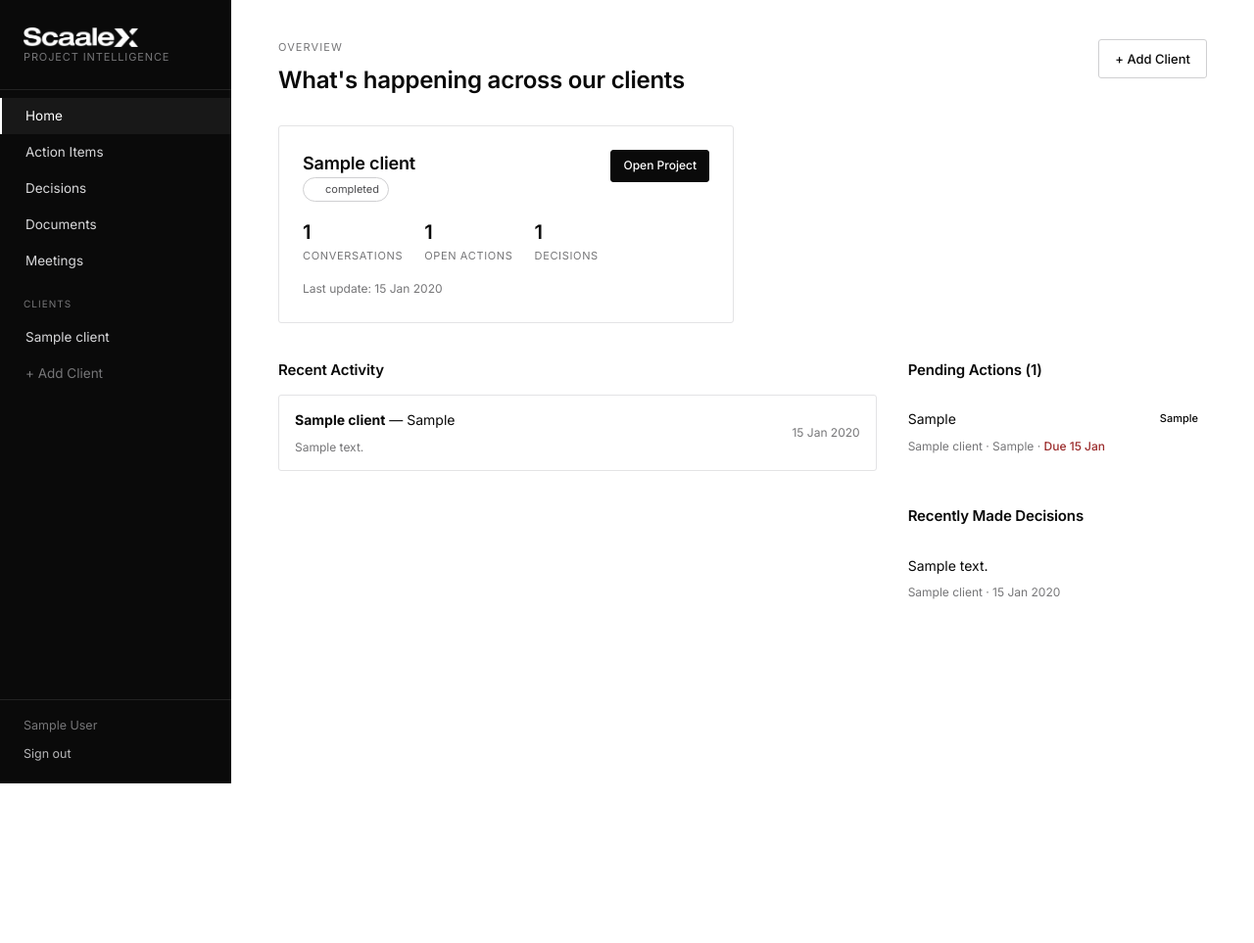
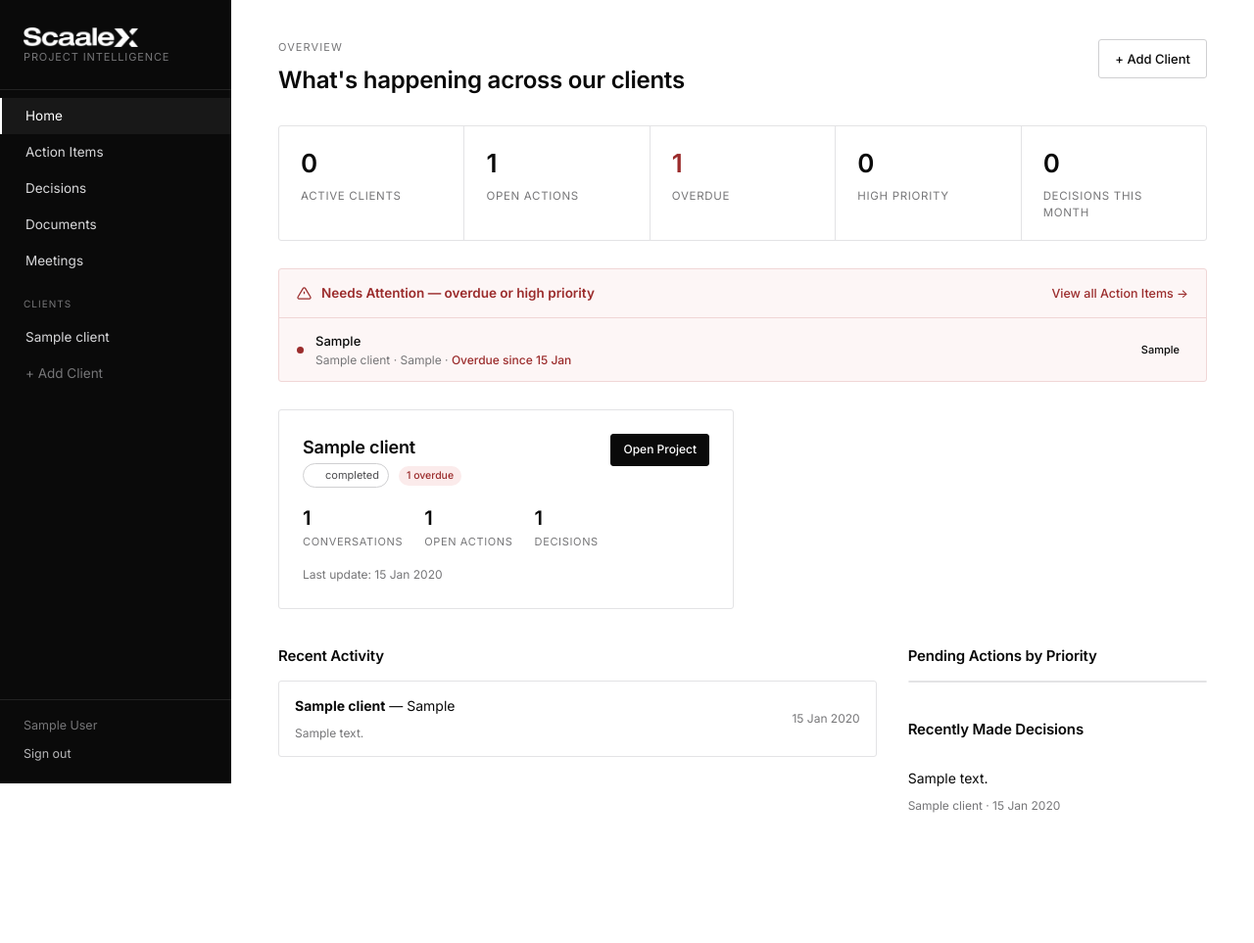
Before and after one commit to Pv-Anand/Scaalex, a Flask app: page / in a window 1280 px wide. Shown: the whole page at 98% size. Before the commit the page ends 800 px from the top, so only its background shows below. Run offline with Flask 3, Linux system fonts and the light colour scheme; a user stored in the database is signed in; tables that the repository leaves empty hold one stand-in row (values such as "Sample post"); some libraries are stand-ins or nearby versions.

Commit message:
Redesign Home: KPI row, Needs Attention, priority-grouped actions
Adds a stat row (Active Clients, Open Actions, Overdue, High
Priority, Decisions This Month) and a "Needs Attention" panel that
surfaces overdue and high-priority action items across every client,
sorted overdue-first. Client cards now flag how many of their items
are overdue. Pending Actions is regrouped from one flat list into
High/Medium/Low buckets and shows each item's assignee.

Co-Authored-By: Claude Sonnet 5 <noreply@anthropic.com>

```diff
--- a/routes/home.py
+++ b/routes/home.py
@@ -1,9 +1,13 @@
+from datetime import datetime
+
 from flask import Blueprint, render_template
 from flask_login import login_required
 
 from models import Client, Conversation, Decision, ActionItem
 
 home_bp = Blueprint("home", __name__)
+
+PRIORITY_ORDER = {"High": 0, "Medium": 1, "Low": 2}
 
 
 @home_bp.route("/")
@@ -14,21 +18,56 @@ def index():
     recent_conversations = (
         Conversation.query.order_by(Conversation.date.desc()).limit(6).all()
     )
-    pending_actions = (
+
+    open_items = (
         ActionItem.query.filter(ActionItem.status != "Completed")
         .order_by(ActionItem.due_date.is_(None), ActionItem.due_date.asc())
-        .limit(8)
         .all()
     )
+
+    overdue_items = [a for a in open_items if a.is_overdue]
+    high_priority_items = [a for a in open_items if a.priority == "High"]
+
+    needs_attention_ids = {}
+    for a in overdue_items + high_priority_items:
+        needs_attention_ids[a.id] = a
+    needs_attention = sorted(
+        needs_attention_ids.values(),
+        key=lambda a: (
+            0 if a.is_overdue else 1,
+            PRIORITY_ORDER.get(a.priority, 3),
+            a.due_date or datetime.max.date(),
+        ),
+    )[:6]
+
+    pending_by_priority = {"High": [], "Medium": [], "Low": []}
+    for a in open_items:
+        pending_by_priority.setdefault(a.priority, []).append(a)
+    for key in pending_by_priority:
+        pending_by_priority[key] = pending_by_priority[key][:6]
+
+    overdue_by_client = {}
+    for a in overdue_items:
+        overdue_by_client[a.client_id] = overdue_by_client.get(a.client_id, 0) + 1
+
     recent_decisions = Decision.query.order_by(Decision.date.desc()).limit(6).all()
 
-    total_open_actions = ActionItem.query.filter(ActionItem.status != "Completed").count()
+    month_start = datetime.utcnow().replace(day=1, hour=0, minute=0, second=0, microsecond=0)
+    decisions_this_month = Decision.query.filter(Decision.date >= month_start).count()
+
+    active_clients_count = sum(1 for c in clients if c.status == "Active")
 
     return render_template(
         "home.html",
         clients=clients,
         recent_conversations=recent_conversations,
-        pending_actions=pending_actions,
+        needs_attention=needs_attention,
+        pending_by_priority=pending_by_priority,
         recent_decisions=recent_decisions,
-        total_open_actions=total_open_actions,
+        total_open_actions=len(open_items),
+        overdue_count=len(overdue_items),
+        high_priority_count=len(high_priority_items),
+        decisions_this_month=decisions_this_month,
+        active_clients_count=active_clients_count,
+        overdue_by_client=overdue_by_client,
     )
--- a/static/css/style.css
+++ b/static/css/style.css
@@ -159,6 +159,20 @@ button { font-family: inherit; }
 .stat-cell:last-child { border-right: none; }
 .stat-cell .num { font-size: 26px; font-weight: 600; }
 .stat-cell .label { font-size: 11.5px; color: var(--grey-500); text-transform: uppercase; letter-spacing: 0.06em; margin-top: 4px; }
+.stat-cell.alert .num { color: var(--danger); }
+
+/* ---------- Home: Needs Attention, priority groups ---------- */
+.attn-panel { border: 1px solid #f0d6d6; background: #fdf6f6; border-radius: var(--radius); margin-bottom: 28px; }
+.attn-header { display: flex; align-items: center; justify-content: space-between; padding: 14px 18px; border-bottom: 1px solid #f0d6d6; }
+.attn-row { display: flex; align-items: center; gap: 12px; padding: 12px 18px; border-bottom: 1px solid #f2dede; }
+.attn-row:last-child { border-bottom: none; }
+.attn-dot { width: 7px; height: 7px; border-radius: 50%; background: var(--warn); flex-shrink: 0; }
+.attn-dot.is-overdue { background: var(--danger); }
+.badge-overdue-chip { font-size: 10.5px; padding: 2px 8px; border-radius: 20px; background: var(--danger-bg); color: var(--danger); font-weight: 500; }
+.priority-group-header { padding: 9px 16px; background: var(--grey-50); border-bottom: 1px solid var(--line); font-size: 11px; font-weight: 600; text-transform: uppercase; letter-spacing: 0.06em; }
+.priority-group-header.priority-High { color: var(--danger); }
+.priority-group-header.priority-Medium { color: var(--warn); }
+.priority-group-header.priority-Low { color: var(--grey-700); }
 
 /* ---------- Sub nav (client tabs) ---------- */
 .subnav { display: flex; gap: 0; justify-content: space-between; border-bottom: 1px solid var(--line); margin-bottom: 28px; flex-wrap: wrap; }
--- a/templates/home.html
+++ b/templates/home.html
@@ -9,6 +9,58 @@
   <a href="{{ url_for('clients.new') }}" class="btn btn-secondary">+ Add Client</a>
 </div>
 
+<div class="stat-row">
+  <div class="stat-cell">
+    <div class="num">{{ active_clients_count }}</div>
+    <div class="label">Active Clients</div>
+  </div>
+  <div class="stat-cell">
+    <div class="num">{{ total_open_actions }}</div>
+    <div class="label">Open Actions</div>
+  </div>
+  <div class="stat-cell {{ 'alert' if overdue_count }}">
+    <div class="num">{{ overdue_count }}</div>
+    <div class="label">Overdue</div>
+  </div>
+  <div class="stat-cell {{ 'alert' if high_priority_count }}">
+    <div class="num">{{ high_priority_count }}</div>
+    <div class="label">High Priority</div>
+  </div>
+  <div class="stat-cell">
+    <div class="num">{{ decisions_this_month }}</div>
+    <div class="label">Decisions This Month</div>
+  </div>
+</div>
+
+{% if needs_attention %}
+<div class="attn-panel">
+  <div class="attn-header">
+    <div class="flex-gap" style="align-items:center;">
+      <svg width="15" height="15" viewBox="0 0 24 24" fill="none" stroke="var(--danger)" stroke-width="2"><path d="M12 9v4M12 17h.01"/><path d="M10.3 3.9L1.8 18a2 2 0 001.7 3h17a2 2 0 001.7-3L13.7 3.9a2 2 0 00-3.4 0z"/></svg>
+      <span style="font-size:13.5px; font-weight:600; color:var(--danger);">Needs Attention — overdue or high priority</span>
+    </div>
+    <a href="{{ url_for('action_items.global_list') }}" style="font-size:12.5px; color:var(--danger); font-weight:500;">View all Action Items →</a>
+  </div>
+  <div>
+    {% for a in needs_attention %}
+    <div class="attn-row">
+      <span class="attn-dot {{ 'is-overdue' if a.is_overdue }}"></span>
+      <div style="flex:1; min-width:0;">
+        <a href="{{ url_for('action_items.client_list', slug=a.client.slug) }}" style="font-size:13px; font-weight:500; color:var(--black);">{{ a.task }}</a>
+        <div class="small muted mt-4">
+          {{ a.client.name }} · {{ a.assignee or a.owner }} ·
+          {% if a.is_overdue %}<span style="color:var(--danger); font-weight:500;">Overdue since {{ a.due_date.strftime('%d %b') }}</span>
+          {% elif a.due_date %}Due {{ a.due_date.strftime('%d %b') }}
+          {% else %}No due date{% endif %}
+        </div>
+      </div>
+      <span class="badge badge-priority-{{ a.priority }}">{{ a.priority }}</span>
+    </div>
+    {% endfor %}
+  </div>
+</div>
+{% endif %}
+
 <div class="section">
   {% if clients %}
   <div class="grid grid-2">
@@ -17,7 +69,12 @@
       <div class="client-card-top">
         <div>
           <h3>{{ c.name }}</h3>
-          <span class="status-pill"><span class="status-dot {{ c.status }}"></span>{{ c.status }}</span>
+          <div class="flex-gap" style="align-items:center; margin-top:2px;">
+            <span class="status-pill"><span class="status-dot {{ c.status }}"></span>{{ c.status }}</span>
+            {% if overdue_by_client.get(c.id) %}
+            <span class="badge-overdue-chip">{{ overdue_by_client[c.id] }} overdue</span>
+            {% endif %}
+          </div>
         </div>
         <a href="{{ url_for('clients.overview', slug=c.slug) }}" class="btn btn-sm">Open Project</a>
       </div>
@@ -78,19 +135,24 @@
 
   <div>
     <div class="section">
-      <h2 class="section-title">Pending Actions ({{ total_open_actions }})</h2>
-      {% if pending_actions %}
-      <ul>
-        {% for a in pending_actions %}
-        <li class="list-item">
-          <div class="flex-between">
-            <span>{{ a.task }}</span>
-            <span class="badge badge-priority-{{ a.priority }}">{{ a.priority }}</span>
+      <h2 class="section-title">Pending Actions by Priority</h2>
+      {% if total_open_actions %}
+      <div class="table-wrap">
+        {% for priority in ['High', 'Medium', 'Low'] %}
+        {% if pending_by_priority.get(priority) %}
+        <div class="priority-group-header priority-{{ priority }}">{{ priority }} · {{ pending_by_priority[priority]|length }}</div>
+        {% for a in pending_by_priority[priority] %}
+        <div class="list-item" style="padding:12px 16px;">
+          <div>{{ a.task }}</div>
+          <div class="small muted mt-4">
+            {{ a.client.name }} · {{ a.assignee or a.owner }}
+            {% if a.due_date %} · <span class="{{ 'overdue-text' if a.is_overdue }}">Due {{ a.due_date.strftime('%d %b') }}</span>{% endif %}
           </div>
-          <div class="small muted mt-8">{{ a.client.name }} · {{ a.owner }}{% if a.due_date %} · <span class="{{ 'overdue-text' if a.is_overdue }}">Due {{ a.due_date.strftime('%d %b') }}</span>{% endif %}</div>
-        </li>
+        </div>
         {% endfor %}
-      </ul>
+        {% endif %}
+        {% endfor %}
+      </div>
       {% else %}
       <p class="muted small">No pending actions.</p>
       {% endif %}
```
